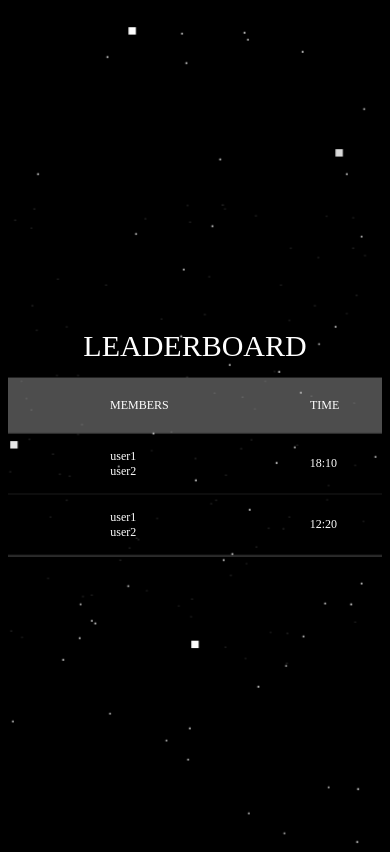
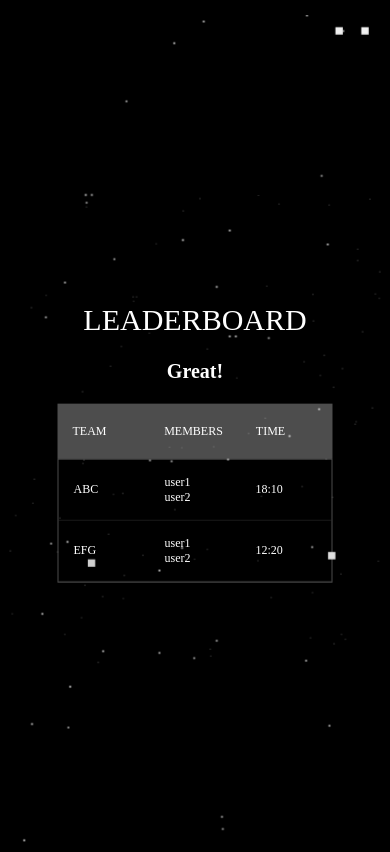
Before and after one commit to leilamamedova/runecube-frontend, a React (Create React App) app: page /leaderboard in a window 390 px wide. Built offline with nearby package versions, Linux system fonts and the light colour scheme; no server answers.

Commit message:
set start and end story via api

```diff
--- a/package.json
+++ b/package.json
@@ -6,6 +6,7 @@
     "@testing-library/jest-dom": "^5.16.2",
     "@testing-library/react": "^12.1.4",
     "@testing-library/user-event": "^13.5.0",
+    "axios": "^0.26.1",
     "react": "^17.0.2",
     "react-3d-cube": "^1.0.5",
     "react-dom": "^17.0.2",
--- a/src/index.scss
+++ b/src/index.scss
@@ -2,6 +2,10 @@ html {
   margin: 0;
   height: 100%;
   text-align: center;
+}
+
+::-webkit-scrollbar {
+  width: 0px;
 }
 
 /* Bg */
--- a/src/layouts/MainLayout/index.scss
+++ b/src/layouts/MainLayout/index.scss
@@ -4,6 +4,3 @@
     left: 50%;
     transform: translate(-50%, -50%);
 }
-h1{
-    width: 600px;
-}
--- a/src/pages/LeaderBoardPage/index.js
+++ b/src/pages/LeaderBoardPage/index.js
@@ -1,4 +1,6 @@
-import React, { useState } from "react";
+import React, { useState, useEffect } from "react";
+import SplitText from "../../components/TextAnimation";
+import axios from 'axios';
 import './index.scss';
 
 const data = [
@@ -20,13 +22,22 @@ const data = [
 
 const LeaderBoard = () => {
   const [leaderBoard, setLeaderBoard] = useState(data)
+  const [endStory, setEndStory] = useState('Great!');
+
+  useEffect(()=> {
+      axios.get('https://runecube.herokuapp.com/api/Storys')
+      .then(res=> setEndStory(res.data.storyEndPrompt))
+  }, [])
 
     return (
             <div className="leaderboard-page">
                 <section>
-                  <h1>LeaderBoard</h1>
-                  <div class="tbl-header">
-                    <table cellpadding="0" cellspacing="0" border="0">
+                  <h2>LeaderBoard</h2>
+                  <div className="story">
+                    <h1><SplitText copy={endStory} role="heading" /></h1>
+                  </div>
+                  <div className="tbl-header">
+                    <table cellPadding="0" cellSpacing="0" border="0">
                       <thead>
                         <tr>
                           <th>Team</th>
@@ -36,8 +47,8 @@ const LeaderBoard = () => {
                       </thead>
                     </table>
                   </div>
-                  <div class="tbl-content">
-                    <table cellpadding="0" cellspacing="0" border="0">
+                  <div className="tbl-content">
+                    <table cellPadding="0" cellSpacing="0" border="0">
                       <tbody>
                         {
                           leaderBoard.map(item => (
--- a/src/pages/LeaderBoardPage/index.scss
+++ b/src/pages/LeaderBoardPage/index.scss
@@ -1,5 +1,5 @@
 .leaderboard-page{
-    h1{
+    h2{
         font-size: 30px;
         color: #fff;
         text-transform: uppercase;
--- a/src/pages/MainPage/components/roles/index.js
+++ b/src/pages/MainPage/components/roles/index.js
@@ -5,11 +5,11 @@ import useStore from "../../../../services/socket";
 const data = [
     {
         role: 'explorer',
-        roleInfo: 'Explorer is ....',
+        roleInfo: 'Explore the world around in search of adventure.',
     },
     {
         role: 'solver',
-        roleInfo: 'Solver is ....',
+        roleInfo: 'Solve the mission and open the key to unraveling.',
     }
 ]
 
--- a/src/pages/MainPage/components/story/index.js
+++ b/src/pages/MainPage/components/story/index.js
@@ -2,19 +2,26 @@ import React, { useEffect, useState } from "react";
 import {Link} from "react-router-dom";
 import SplitText from "../../../../components/TextAnimation";
 import useStore from "../../../../services/socket";
+import axios from 'axios';
 import './index.scss';
 
-var data = 'Story...';
-
 const Story = () => {
-    const [story, setStory] = useState(data);
+    const [startStory, setStartStory] = useState('Hi...');
     const {roles} = useStore();
     const username = useStore(({username})=>username);
-    let url;
+
+    useEffect(()=> {
+        axios.get('https://runecube.herokuapp.com/api/Storys')
+        .then(res=> {
+            let story = res.data.storyStartPrompt;
+            let modifyStory = story.substring(story.indexOf("\n") + 1)
+            setStartStory(modifyStory)
+        })
+    }, [])
 
     return (
-        <div>
-            <h1><SplitText copy={story} role="heading" /></h1>
+        <div className="story">
+            <h1><SplitText copy={startStory} role="heading" /></h1>
             {
                 roles==='solver'?
                     <Link to= {'/' + roles}>
@@ -24,7 +31,6 @@ const Story = () => {
                     <button onClick={()=>window.location.href="https://boring-torvalds-278d93.netlify.app?"+username}>Start</button>
 
             }
-
         </div>
     )
 }
--- a/src/pages/MainPage/components/story/index.scss
+++ b/src/pages/MainPage/components/story/index.scss
@@ -1,8 +1,11 @@
-h1 span span {
-	position: relative;
-	animation: move-text-color 0.75s forwards;
-	bottom: -1em;
-	opacity: 0;
+.story {
+	h1 span span {
+		position: relative;
+		animation: move-text-color 0.75s forwards;
+		bottom: -1em;
+		opacity: 0;
+		color: white;
+	}
 }
 
 @keyframes move-text-color {
@@ -20,3 +23,17 @@ h1 span span {
 		opacity: 1;
 	}
 }
+
+@media (max-width: 800px) {
+	.story {
+		h1 {
+			width: 275px;
+			max-height: 480px;
+			overflow-y: scroll;
+			span span {
+				font-size: 20px;
+			}
+		}
+	}
+
+}
--- a/src/pages/MainPage/index.scss
+++ b/src/pages/MainPage/index.scss
@@ -4,6 +4,7 @@
         height: 60px;
         width: 200px;
         border-radius: 0.3rem;
+        margin-top: 30px;
         cursor: pointer;
         &:not(:last-child){
             margin-right: 30px;
@@ -16,7 +17,6 @@
         }
     }
     h1{
-        margin-bottom: 40px;
         color: white;
     }
     // main
@@ -53,9 +53,6 @@
     }
     // roles
     .roles{
-        a button{
-            margin-top: 50px;
-        }
         div{
             display: flex;
             justify-content: center;
@@ -102,7 +99,11 @@
         .main{
             img{
                 width: 300px;
+                margin-bottom: 30px;
             }
+        }
+        h1{
+            font-size: 20px;
         }
     }
 
```
Also changed, not shown: 1 other file (tests, documents, lock files or other folders).
